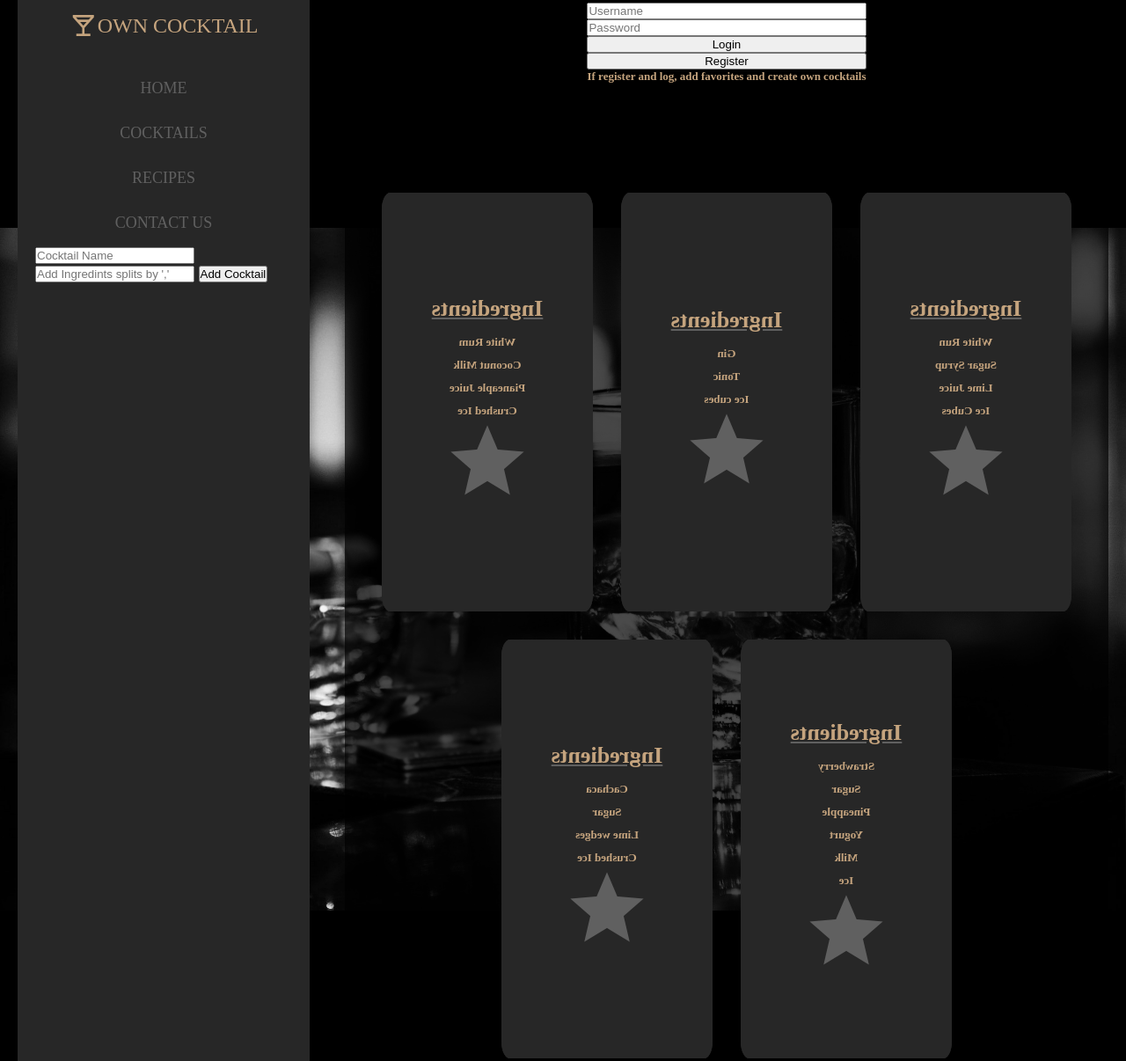
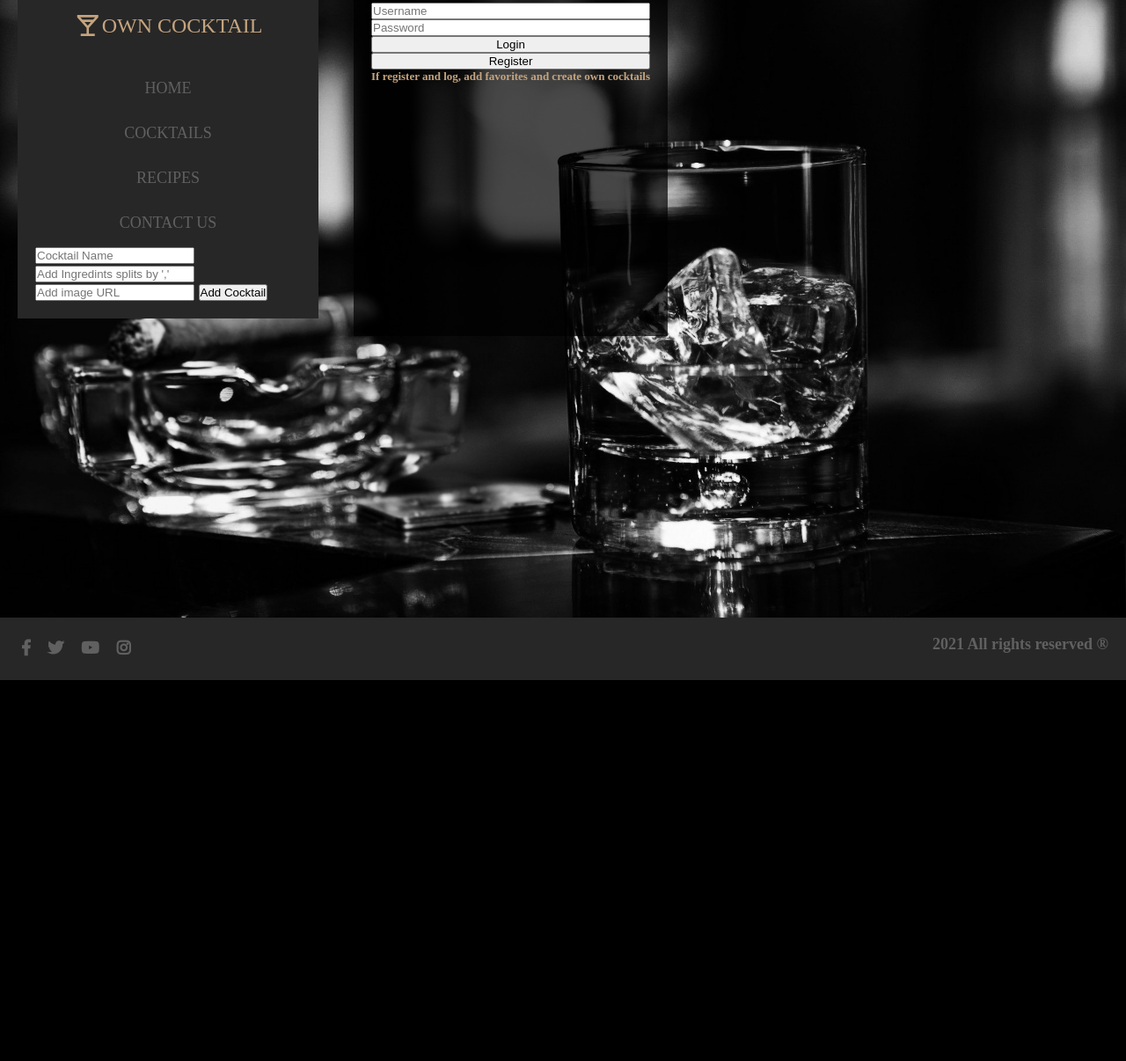
Before and after one commit to RooftopAcademy/pablo_canale_compartido, a plain HTML site: page cocktails.html in a window 1280 px wide. Shown: the part 27-1233 px from the top of the page at 88% size. After the commit the page ends 800 px from the top, so only its background shows below. Drawn offline with nearby package versions, Linux system fonts and the light colour scheme.

Commit message:
RT Rebuild, delete HTML cards, replace it with objects from js

```diff
--- a/cocktails.html
+++ b/cocktails.html
@@ -70,6 +70,7 @@
                 <form id="form-cocktails" class="">
                     <input id="cocktailName" type="text" placeholder="Cocktail Name">
                     <input id="ingredients" type="text" placeholder="Add Ingredints splits by ',' ">
+                    <input id="image" type="text" placeholder="Add image URL">
                     <button id="btn btn-admin">Add Cocktail</button>
                 </form>
             </nav>
@@ -90,115 +91,8 @@
                             </div>
                         </div>
                     </div>
-                    <!-- This are card examples, I will change them with objects, -->
-                    <div id="cards-container" class="flex">
-                        <div id="1" class="card">
-                            <div class="card-container">
-                                <div class="card-front">
-                                    <div class="card-text flex-column center">
-                                        <div class="text-center">
-                                            <h1>Ingredients</h1>
-                                            <p>White Rum</p>
-                                            <p>Coconut Milk</p>
-                                            <p>Pianeaple Juice</p>
-                                            <p>Crushed Ice</p>
-                                            <span class="star material-icons-outlined">star</span>
-                                        </div>
-                                    </div>
-                                </div>
-                                <div class="card-back text-center">
-                                    <h1>Pina Colada</h1>
-                                    <img src="./img/cocktail_pina_colada-1.png" />
-                                </div>
-                            </div>
-                        </div>
-
-                        <!-- CARD - 2 -->
-                        <div id="2" class="card">
-                            <div class="card-container">
-                                <div class="card-front">
-                                    <div class="card-text flex-column center">
-                                        <div class="text-center">
-                                            <h1>Ingredients</h1>
-                                            <p>Gin</p>
-                                            <p>Tonic</p>
-                                            <p>Ice cubes</p>
-                                            <span class="star material-icons-outlined">star</span>
-                                        </div>
-                                    </div>
-                                </div>
-                                <div class="card-back text-center">
-                                    <h1>Gin Tonic</h1>
-                                    <img src="./img/cocktail_gin_tonic-1.png" />
-                                </div>
-                            </div>
-                        </div>
-                        <!-- CARD - 3 -->
-                        <div id="3" class="card">
-                            <div class="card-container">
-                                <div class="card-front">
-                                    <div class="card-text flex-column center">
-                                        <div class="text-center">
-                                            <h1>Ingredients</h1>
-                                            <p>White Run</p>
-                                            <p>Sugar Syrup</p>
-                                            <p>Lime Juice</p>
-                                            <p>Ice Cubes</p>
-                                            <span class="star material-icons-outlined">star</span>
-                                        </div>
-                                    </div>
-                                </div>
-                                <div class="card-back text-center">
-                                    <h1>Daikiri</h1>
-                                    <img src="./img/cocktail_daiquiri-1.png" />
-                                </div>
-                            </div>
-                        </div>
-                        <!-- CARD - 4 -->
-                        <div id="4" class="card">
-                            <div class="card-container">
-                                <div class="card-front">
-                                    <div class="card-text flex-column center">
-                                        <div class="text-center">
-                                            <h1>Ingredients</h1>
-                                            <p>Cachaca</p>
-                                            <p>Sugar </p>
-                                            <p>Lime wedges</p>
-                                            <p>Crushed Ice</p>
-                                            <span class="star material-icons-outlined">star</span>
-                                        </div>
-                                    </div>
-                                </div>
-                                <div class="card-back text-center">
-                                    <h1>Caipirinha</h1>
-                                    <img src="./img/cocktail_caipirinha-1.png" />
-                                </div>
-                            </div>
-                        </div>
-                        <!-- CARD - 5 -->
-                        <div class="card">
-                            <div class="card-container">
-                                <div class="card-front">
-                                    <div class="card-text flex-column center">
-                                        <div class="text-center">
-                                            <h1>Ingredients</h1>
-                                            <p>Strawberry</p>
-                                            <p>Sugar</p>
-                                            <p>Pineapple</p>
-                                            <p>Yogurt</p>
-                                            <p>Milk</p>
-                                            <p>Ice</p>
-                                            <span class="star material-icons-outlined">star</span>
-                                        </div>
-                                    </div>
-                                </div>
-                                <div class="card-back text-center">
-                                    <h1>Trop Stawberry</h1>
-                                    <img src="./img/cocktail_tropical_strawberry-1.png" />
-                                </div>
-                            </div>
-                        </div>
-                    </div>
+                    <!-- In this div I put my cocktail cards -->
+                    <div id="cards-container" class="flex"></div>
                 </div>
             </main>
         </dir>
```
